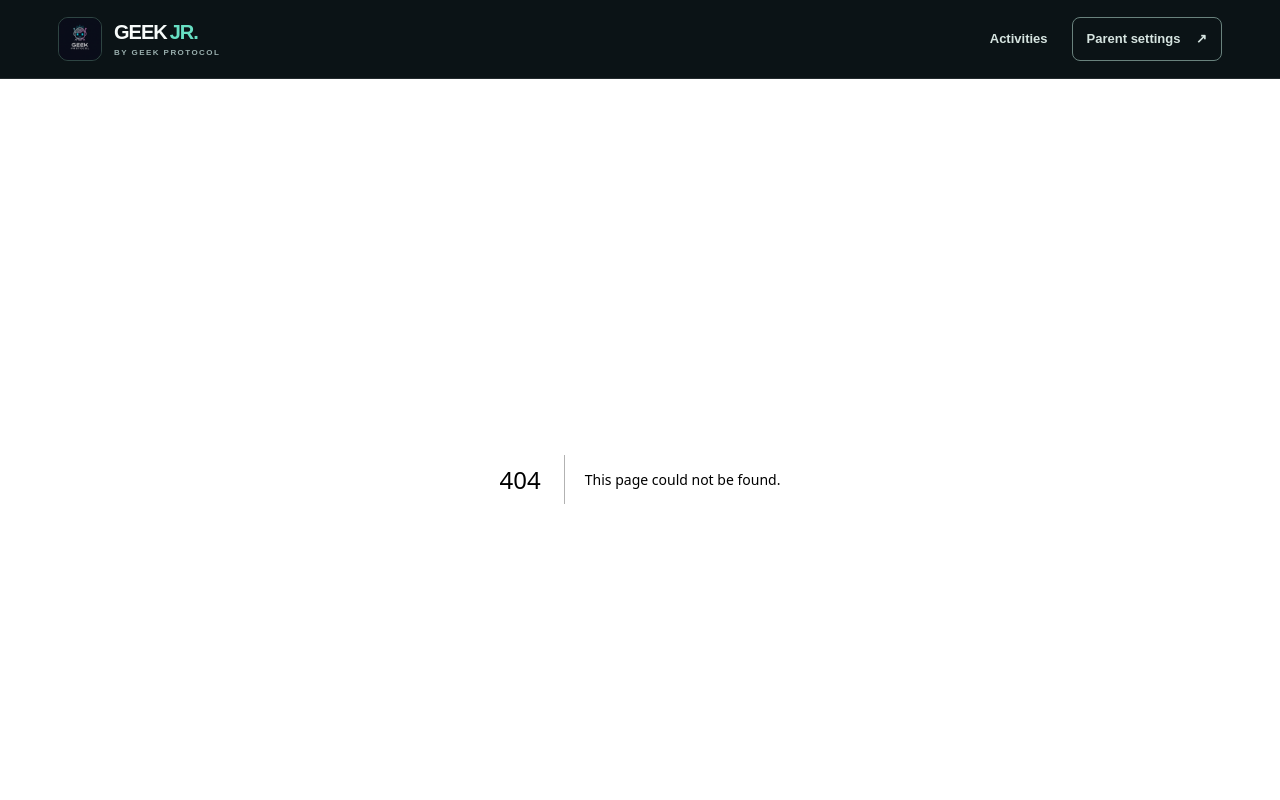
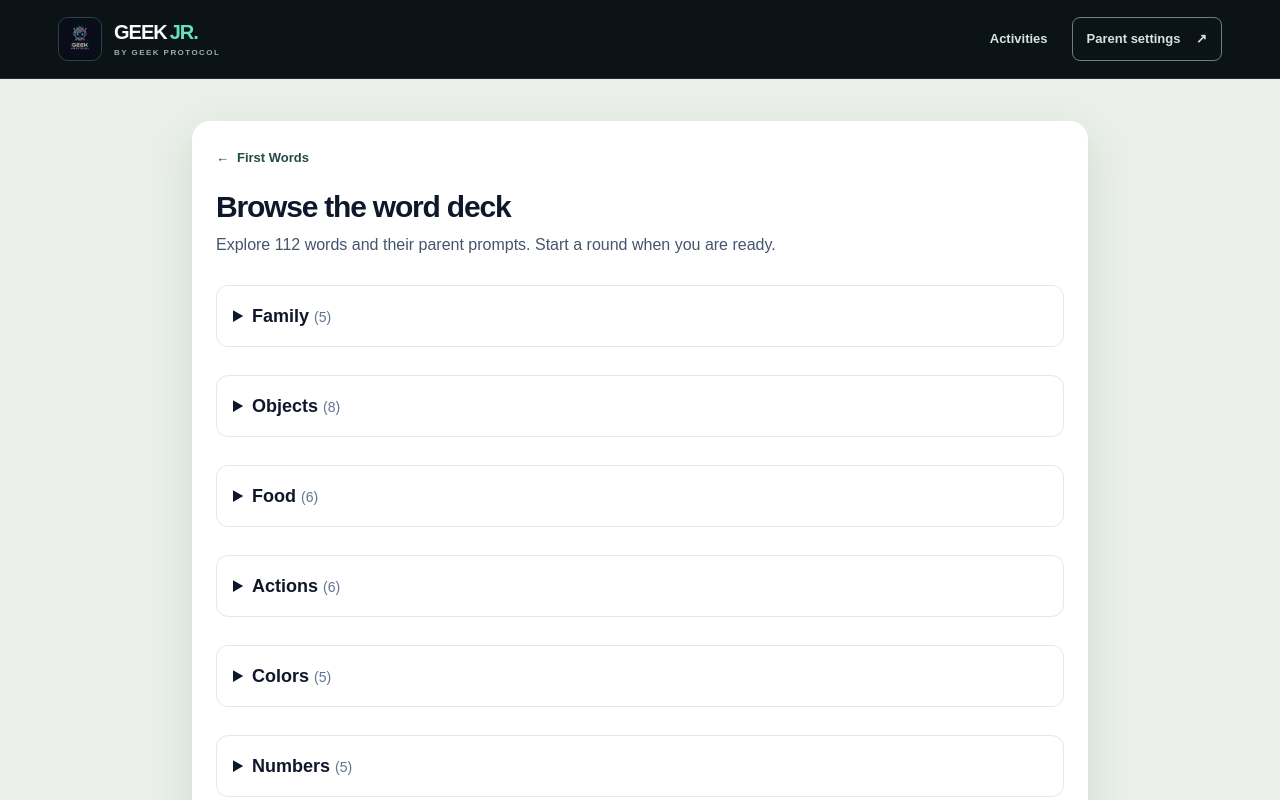
Before and after one commit to GEEKProtocol0110/geek--jr, a Next.js app: page /first-words/deck in a window 1280 px wide. Before the commit this address had no page. Shown: the top 800 px of the page. Built offline with nearby package versions, Linux system fonts and the light colour scheme.

Commit message:
Add printable First Words deck

```diff
--- /dev/null
+++ b/src/app/first-words/deck/page.tsx
@@ -0,0 +1,30 @@
+import Link from "next/link";
+import cards from "@/data/decks/first-words.json";
+
+export default function FirstWordsDeckPage() {
+  const categories = [...new Set(cards.map((card) => card.category))];
+  return (
+    <main id="main-content" className="activity-page">
+      <section className="mx-auto max-w-4xl rounded-2xl bg-white p-6 shadow-lg ring-1 ring-slate-200">
+        <Link href="/first-words" className="back-link"><span aria-hidden="true">←</span> First Words</Link>
+        <h1 className="mt-5 text-3xl font-black text-slate-900">Browse the word deck</h1>
+        <p className="mt-2 text-slate-600">Explore {cards.length} words and their parent prompts. Start a round when you are ready.</p>
+        <div className="mt-7 space-y-7">
+          {categories.map((category) => (
+            <details key={category} className="rounded-xl border border-slate-200 p-4">
+              <summary className="cursor-pointer text-lg font-bold text-slate-900">{category} <span className="text-sm font-normal text-slate-500">({cards.filter((card) => card.category === category).length})</span></summary>
+              <ul className="mt-4 grid list-none gap-2 p-0 sm:grid-cols-2 lg:grid-cols-3">
+                {cards.filter((card) => card.category === category).map((card) => (
+                  <li key={card.id} className="rounded-xl border border-slate-200 bg-slate-50 p-3">
+                    <strong className="text-teal-950">{card.word}</strong>
+                    <p className="mt-1 text-sm text-slate-600">{card.prompt}</p>
+                  </li>
+                ))}
+              </ul>
+            </details>
+          ))}
+        </div>
+      </section>
+    </main>
+  );
+}
```
